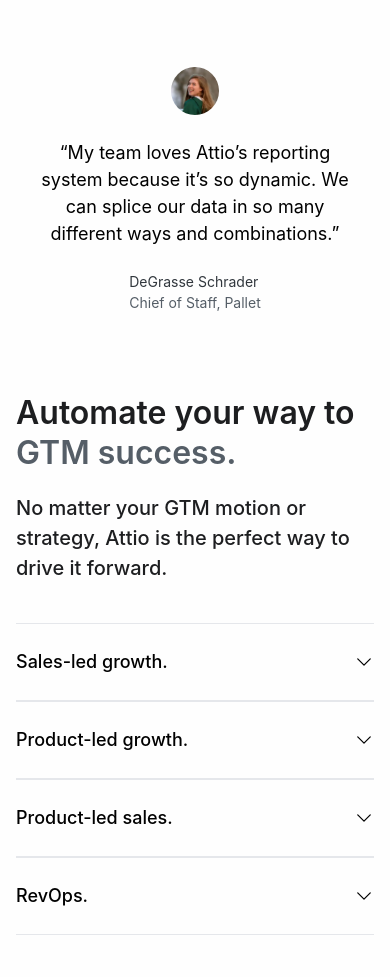
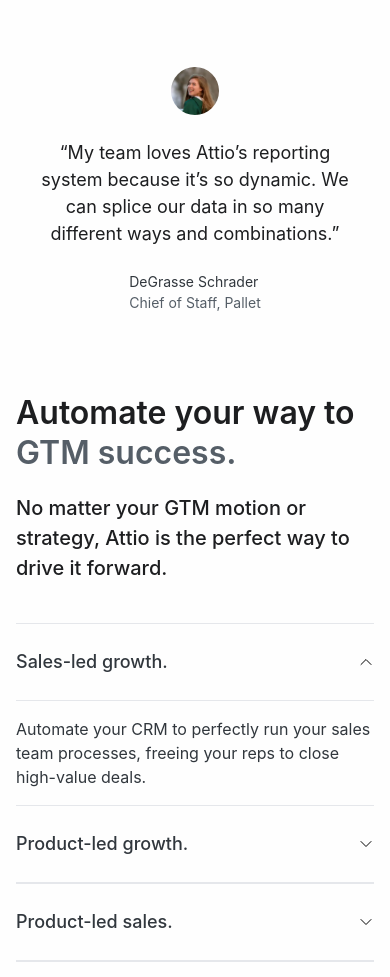
Before and after one commit to amdadul-haque/attio-clone, a Nuxt app: page / in a window 390 px wide. Shown: the part 1020-1997 px from the top of the page. Built offline with nearby package versions, Linux system fonts and the light colour scheme.

Commit message:
accordian done

```diff
--- a/components/Automations.vue
+++ b/components/Automations.vue
@@ -13,15 +13,14 @@
       </p>
     </div>
     <div class="w-full grid smd:grid-cols-3 lg:grid-cols-3 gap-10">
-      <!-- Use v-for to dynamically generate cards -->
       <div v-for="card in cards" :key="card.id" class="flex gap-3 rounded-lg border p-5">
         <div>
           <div class="p-2 border rounded-md">
-            <img src="~assets/images/icons/slack.svg" alt="slack" class="w-12" />
-            <!-- <img :src="`/_nuxt/${card.icon}`" :alt="card.title" class="w-12" /> -->
+            <!-- <img src="~assets/images/icons/slack.svg" alt="slack" class="w-12" /> -->
+            <img :src="card.icon" :alt="card.title" class="w-12" />
           </div>
         </div>
-        <div>
+        <div class="text-text-main">
           <h3 class="font-semibold text-[16px]">{{ card.title }}</h3>
           <p class="mt-1 text-[14px]">{{ card.description }}</p>
         </div>
--- a/components/Feature1.vue
+++ b/components/Feature1.vue
@@ -1,5 +1,5 @@
 <template>
-  <div class="w-full px-4 py-20 mt-[300px] md:mt-0">
+  <div class="w-full px-4 py-20 md:mt-0">
     <div
       class="w-full  mx-auto flex flex-col items-center gap-8 xl:gap-20 md:flex-row-reverse md:justify-between"
     >
@@ -36,11 +36,11 @@
             />
           </div>
           <div>
-            <p>
+            <p class="text-text-main">
               The essential swiss army knife for screenshots, markups, and GIFs. Every Mac
               owner needs this.
             </p>
-            <p class="font-bold mt-3">Tyler Tringas, Founder at Earnest Capital</p>
+            <p class="font-bold mt-3 text-text-light">Tyler Tringas, Founder at Earnest Capital</p>
           </div>
         </div>
       </div>
--- a/components/Feature2.vue
+++ b/components/Feature2.vue
@@ -19,17 +19,17 @@
           save a chat history or a larger chunk of code? We got you covered!
         </p>
         <div class="flex flex-col gap-4">
-          <div class="flex gap-4 items-center">
+          <div class="flex gap-4 items-center text-text-main">
             <div class="w-12 h-12 flex items-center justify-center rounded-md bg-gray-200">
               <i class="fa-solid fa-arrow-down-long"></i>
             </div>
-            <span class="font-bold"> Capture any scrollable content</span>
+            <span class="font-bold text-text-main"> Capture any scrollable content</span>
           </div>
-          <div class="flex gap-4 items-center">
+          <div class="flex gap-4 items-center text-text-dark">
             <div class="w-12 h-12 flex items-center justify-center rounded-md bg-gray-200">
-              <i class="fa-brands fa-app-store scale-150"></i>
+              <i class="fa-brands fa-app-store scale-150 "></i>
             </div>
-            <span class="font-bold"> Works in every app</span>
+            <span class="font-bold text-text-main"> Works in every app</span>
           </div>
         </div>
       </div>
--- a/components/Feature3.vue
+++ b/components/Feature3.vue
@@ -17,10 +17,10 @@
         >
          It’s all about making things easier. In a few clicks, record your screen and save it as a video or an optimized GIF file.
         </p>
-        <div class="flex flex-col gap-4">
+        <div class="flex flex-col gap-4 text-text-main">
           <div class="flex gap-4 items-center">
             <div class="w-12 h-12 flex items-center justify-center rounded-md bg-gray-200">
-              <i class="fa-solid fa-video"></i>
+            <i class="fa-solid fa-video"></i>
             </div>
             <span class="font-bold"> Show your webcam in recordings</span>
           </div>
--- a/components/Hookdeck.vue
+++ b/components/Hookdeck.vue
@@ -21,11 +21,6 @@
           <div class="flex gap-4 items-center rounded-lg">
             <div>
               <div class="p-2 border rounded-md">
-                <!-- <img
-                  src="~assets/images/avatar.webp"
-                  alt="avatar"
-                  class="w-12"
-                /> -->
                 <img
                   :src="card.avatar"
                   :alt="card.title"
@@ -33,7 +28,7 @@
                 />
               </div>
             </div>
-            <div>
+            <div class="text-text-main">
               <h3 class="font-semibold text-[16px]">{{ card.name }}</h3>
               <p class="mt-1 text-[14px]">{{ card.designation }}</p>
             </div>
--- a/components/Review.vue
+++ b/components/Review.vue
@@ -2,7 +2,7 @@
   <div class="w-full px-4 py-20 flex items-center justify-center">
     <div class="flex flex-col gap-6 items-center">
       <img src="~assets/images/avatar.webp" alt="Attio Logo" class="w-12 rounded-full">
-      <h3 class="text-[18px] md:text-[22px] text-center max-w-[550px]"> “My team loves Attio’s reporting system because it’s so dynamic. We can splice our data in so many different ways and combinations.” </h3>
+      <h3 class="text-text-dark text-[18px] md:text-[22px] text-center max-w-[550px]"> “My team loves Attio’s reporting system because it’s so dynamic. We can splice our data in so many different ways and combinations.” </h3>
       <div>
         <p class="text-[14px] text-text-main">DeGrasse Schrader </p>
         <p class="text-[14px] text-text-light">Chief of Staff, Pallet</p>
--- a/components/UseCases.vue
+++ b/components/UseCases.vue
@@ -1,3 +1,34 @@
+<!-- <template>
+  <div :class="[bgColor, 'py-10 flex justify-between']">
+    <button @click="changeColor('red')" >
+      red
+    </button>
+    <button @click="changeColor('blue')">
+      blue
+    </button>
+  </div>
+</template>
+
+<script setup lang="js">
+import { ref } from 'vue';
+
+const bgColor = ref('');
+function changeColor(color) {
+  bgColor.value = color === 'red' ? 'bg-red' : (color === 'blue' ? 'bg-blue' : '');
+}
+</script>
+
+<style scoped>
+.bg-red {
+  background-color: red;
+}
+
+.bg-blue {
+  background-color: blue;
+}
+</style> -->
+
+
 <script setup lang="js">
 import img1 from "../assets/images/use-cases/1.png";
 import img2 from "../assets/images/use-cases/2.png";
@@ -7,6 +38,7 @@ const accordionItems = [
   {
     title: "Sales-led growth.",
     content: "Automate your CRM to perfectly run your sales team processes, freeing your reps to close high-value deals.",
+    defaultOpen: true,
     image: img1,
   },
   {
@@ -25,11 +57,33 @@ const accordionItems = [
     image: img4,
   },
 ];
+
+import { ref } from 'vue';
+const imageUrl = ref(img1);
+
+const toggleAccordion = (index) => {
+  const items = document.querySelectorAll(".accordion-item");
+  const arrows = document.querySelectorAll(".arrow");
+  items.forEach((item, i) => {
+    if (i !== index) {
+      item.classList.add("hidden");
+    }
+  });
+  items[index].classList.remove("hidden");
+  arrows.forEach((arrow, i) => {
+    if (i !== index) {
+      arrow.classList.remove("rotate-180");
+    }
+  });
+  arrows[index].classList.add("rotate-180");
+  imageUrl.value = accordionItems[index].image;
+  console.log(imageUrl.value + " " + accordionItems[index].image);
+};
 </script>
 <template>
   <div class="w-full">
     <div class="w-full">
-      <div class="w-full max-w-screen-xl relative">
+      <div class="w-full max-w-screen-xl">
         <div
           class="w-full flex flex-col md:flex-row gap-5 justify-between pb-10 md:pb-20"
         >
@@ -40,20 +94,25 @@ const accordionItems = [
             <span class="text-text-light">GTM success.</span>
           </h1>
           <p class="max-w-[400px] text-[20px] text-text-dark font-medium">
-            No matter your GTM motion or strategy, Attio is the perfect way to drive it forward.
+            No matter your GTM motion or strategy, Attio is the perfect way to
+            drive it forward.
           </p>
         </div>
       </div>
-      <div class="w-full max-w-screen-xl relative">
-        <details
+      <div class="w-full max-w-screen-xl flex flex-col gap-5 lg:gap-24 md:flex-row">
+        <div class="w-full md:w-1/2">
+          <div
             v-for="(item, index) in accordionItems"
             :key="index"
-          class="group w-full"
+            class="w-full"
           >
-          <summary
-            class="w-full md:w-1/2 flex cursor-pointer list-none items-center justify-between py-6 text-lg font-medium text-secondary-900 border-y"
+            <div
+              class="w-ful flex cursor-pointer list-none items-center justify-between py-6 text-lg font-medium text-secondary-900 border-y"
+              @click="toggleAccordion(index)"
             >
+            <h2 class="text-[18px] text-text-main font-medium">
               {{ item.title }}
+            </h2>
               <div class="text-secondary-500">
                 <svg
                   xmlns="http://www.w3.org/2000/svg"
@@ -61,7 +120,8 @@ const accordionItems = [
                   viewBox="0 0 24 24"
                   stroke-width="1.5"
                   stroke="currentColor"
-                class="block h-5 w-5 transition-all duration-300 group-open:rotate-180"
+                  class="block h-4 w-4 transition-all duration-300 arrow"
+                  :class="{ 'rotate-180': index === 0 }"
                 >
                   <path
                     stroke-linecap="round"
@@ -70,20 +130,18 @@ const accordionItems = [
                   />
                 </svg>
               </div>
-          </summary>
-          <div class="w-full flex justify-between">
-            <div class="w-1/2">
-              <p class="py-4 text-secondary-500">{{ item.content }}</p>
             </div>
-            <div class="w-1/2 flex justify-center md:justify-end">
-              <img
-                :src="item.image"
-                alt="no image"
-                class="w-auto h-[300px] md:h-full absolute top-full md:top-0 left-0 md:left-auto right-0 md:right-0 mx-auto"
-              />
+            <div
+              class="w-full flex justify-between accordion-item"
+              :class="{ hidden: !item.defaultOpen }"
+            >
+              <p class="py-4 text-text-main text-[16px] md:text-[18px]">{{ item.content }}</p>
             </div>
           </div>
-        </details>
+        </div>
+        <div class="w-full md:w-1/2 flex justify-center md:justify-end">
+          <img :src="imageUrl" class="w-full h-auto md:w-auto max-w-[550px] rounded-xl" />
+        </div>
       </div>
     </div>
   </div>
```
Also changed, not shown: components/Navbar.vue (+10 -10 lines), 2 other files (tests, documents, lock files or other folders). Lines whose indentation alone changed are shown as unchanged.
